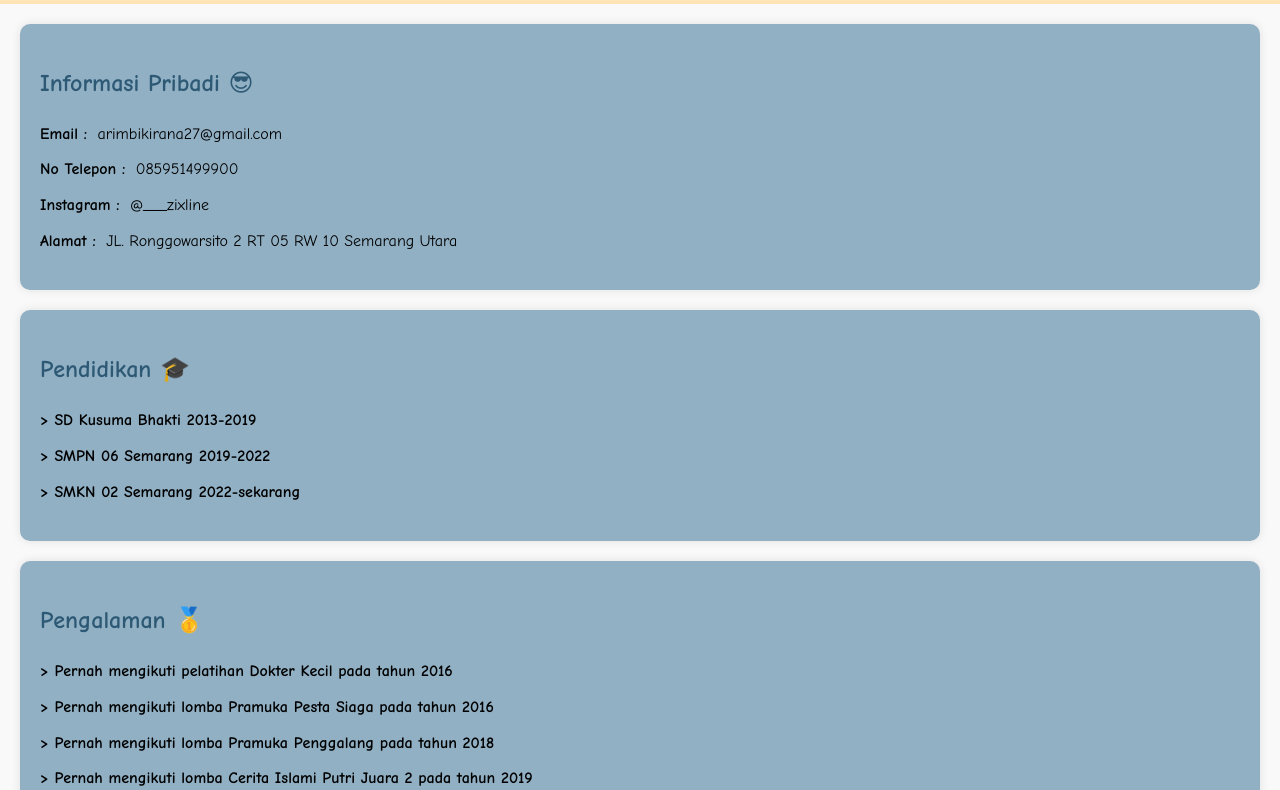
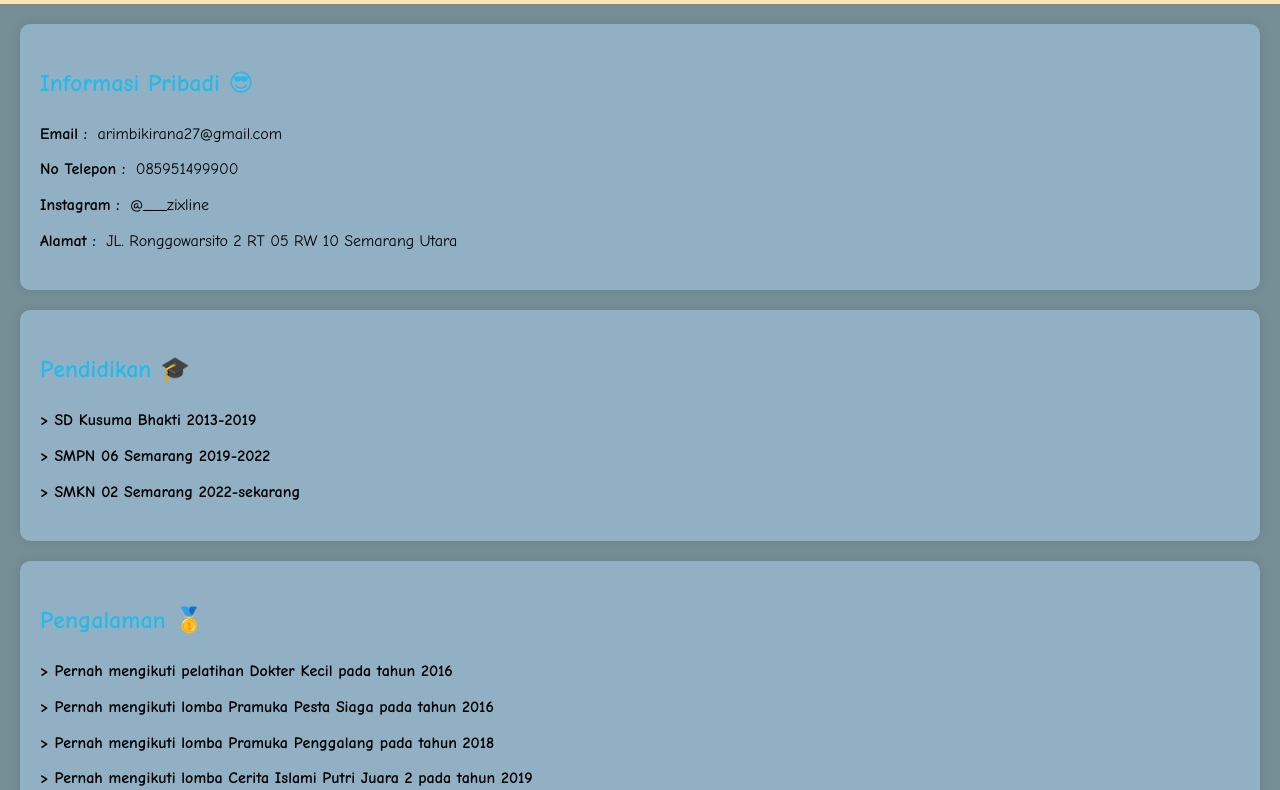
Before and after one commit to dlveer/my-portofolio7, a plain HTML site: page index.html in a window 1280 px wide. Shown: the part 164-954 px from the top of the page. Drawn offline with Linux system fonts and the light colour scheme.

Commit message:
Update styles.css

```diff
--- a/styles.css
+++ b/styles.css
@@ -3,7 +3,7 @@ body {
   line-height: 1.6;
   margin: 0;
   padding: 0;
-  background-color: #f9f9f9;
+  background-color: #758e96;
 }
 
 header {
@@ -21,7 +21,7 @@ header img {
 }
 
 .fun-heading {
-  color: #2d5975;
+  color: #27b9e8;
 }
 
 section {
```
